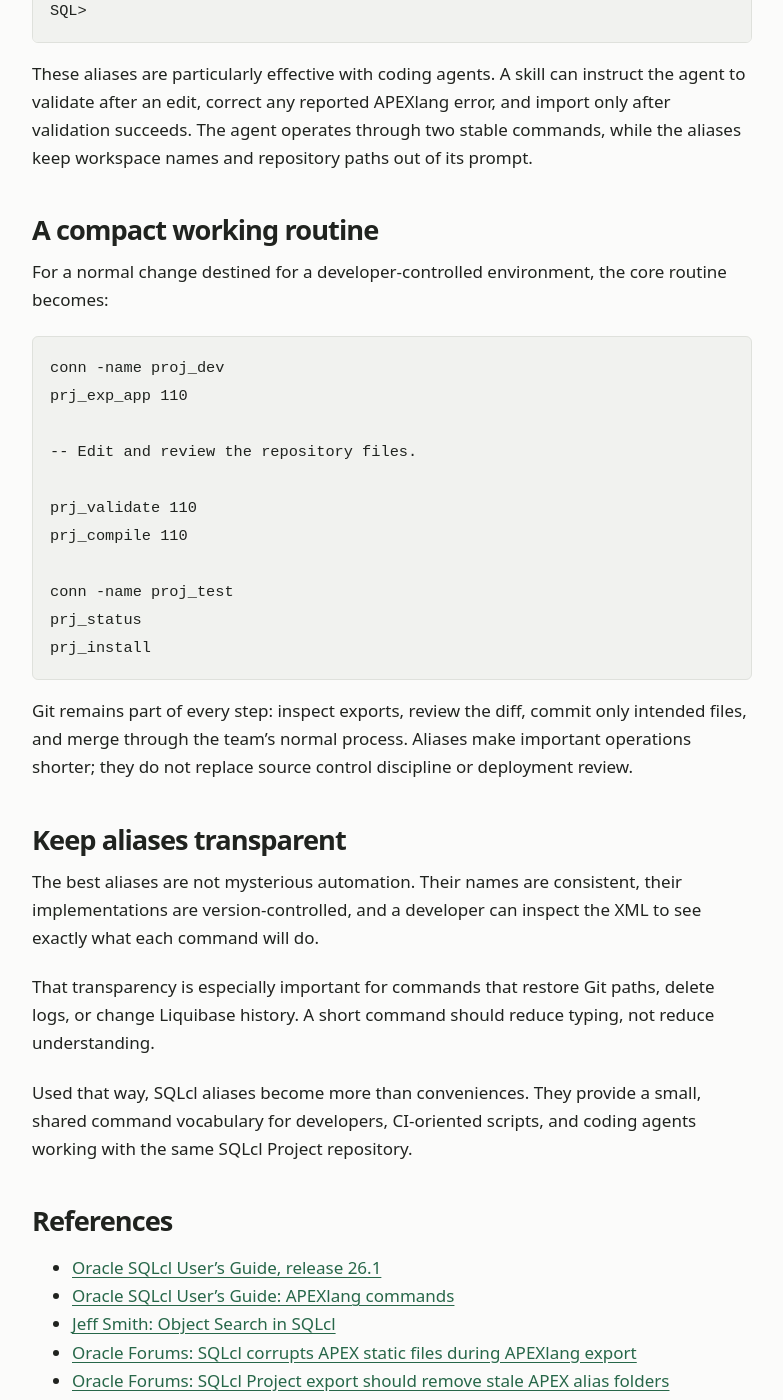
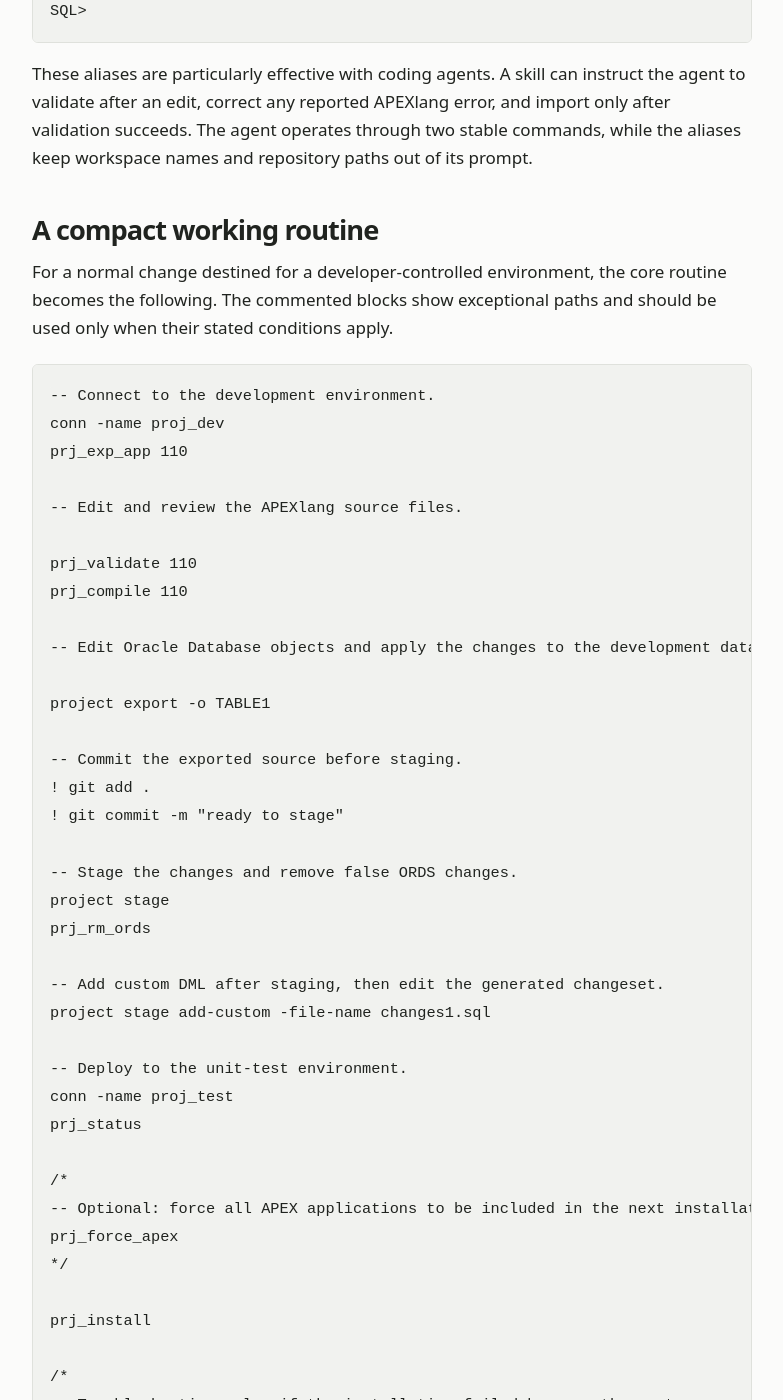
Before and after one commit to akluev/akluev.github.io, a Jekyll site: the page built from _posts/2026-08-13-sqlcl-project-aliases.md, in a window 1280 px wide and 1400 px high, scrolled down 15325 px. Shown: the whole window, without its empty margins (248-1031 px from the left). Built offline with Jekyll 4.4.1, drawn with Linux system fonts in a browser that asks for light colours; some of the changed text lies outside the part shown.

Commit message:
fixed 13-aug-26 post

````diff
--- a/_posts/2026-08-13-sqlcl-project-aliases.md
+++ b/_posts/2026-08-13-sqlcl-project-aliases.md
@@ -484,20 +484,60 @@ These aliases are particularly effective with coding agents. A skill can instruc
 
 ## A compact working routine
 
-For a normal change destined for a developer-controlled environment, the core routine becomes:
+For a normal change destined for a developer-controlled environment, the core routine becomes the following. The commented blocks show exceptional paths and should be used only when their stated conditions apply.
 
 ```sql
+-- Connect to the development environment.
 conn -name proj_dev
 prj_exp_app 110
 
--- Edit and review the repository files.
+-- Edit and review the APEXlang source files.
 
 prj_validate 110
 prj_compile 110
 
+-- Edit Oracle Database objects and apply the changes to the development database.
+
+project export -o TABLE1
+
+-- Commit the exported source before staging.
+! git add .
+! git commit -m "ready to stage"
+
+-- Stage the changes and remove false ORDS changes.
+project stage
+prj_rm_ords
+
+-- Add custom DML after staging, then edit the generated changeset.
+project stage add-custom -file-name changes1.sql
+
+-- Deploy to the unit-test environment.
 conn -name proj_test
 prj_status
+
+/*
+-- Optional: force all APEX applications to be included in the next installation.
+prj_force_apex
+*/
+
 prj_install
+
+/*
+-- Troubleshooting only: if the installation failed because the next
+-- changeset is already satisfied, mark that one changeset and retry.
+prj_mr
+prj_install
+*/
+
+/*
+-- Baseline or drift alternative: after verifying that the environment
+-- already contains every pending change, use this instead of prj_install.
+prj_sync
+*/
+
+-- Clean up the logs after reviewing them.
+prj_rm_logs
+
 ```
 
 Git remains part of every step: inspect exports, review the diff, commit only intended files, and merge through the team's normal process. Aliases make important operations shorter; they do not replace source control discipline or deployment review.
````
